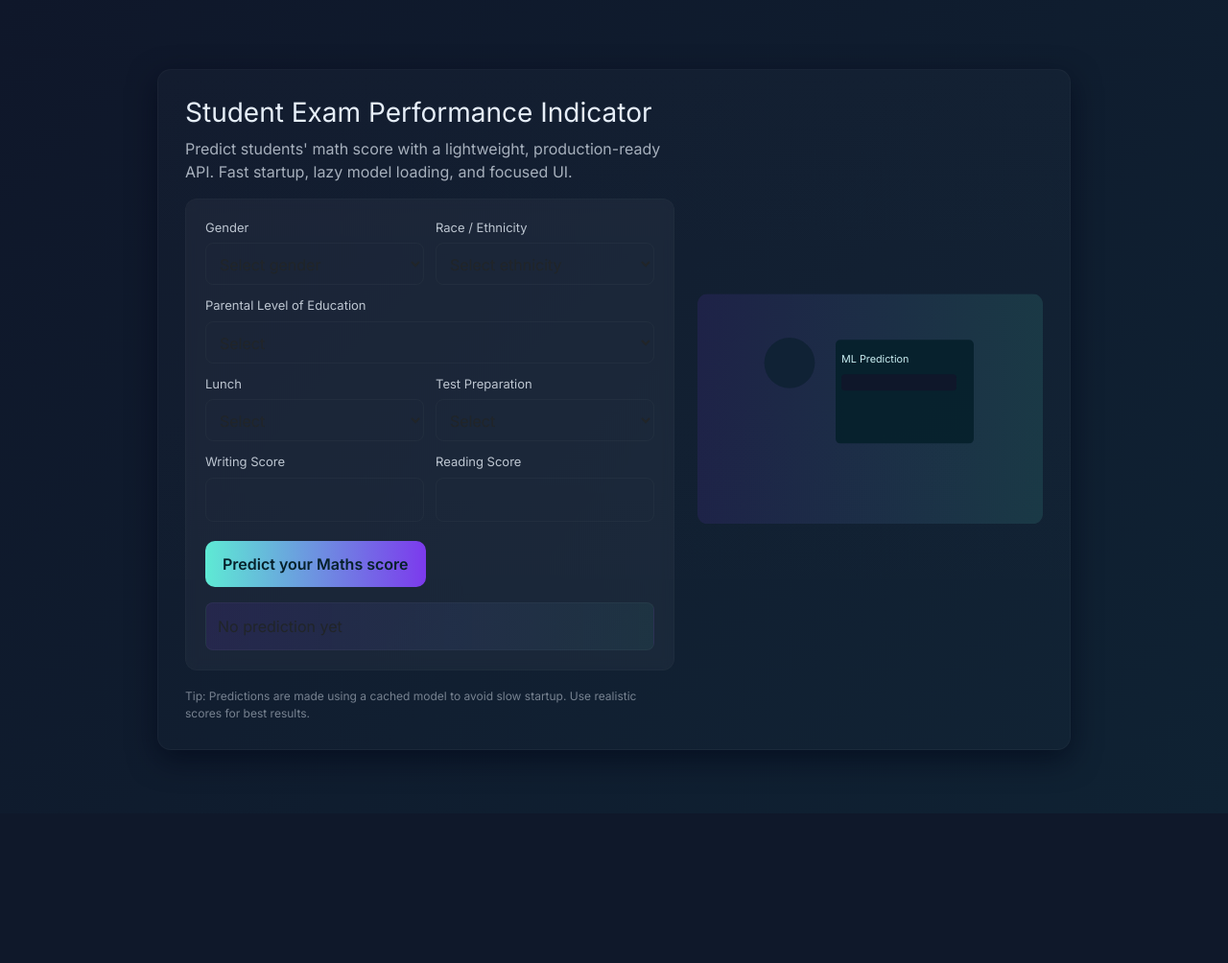
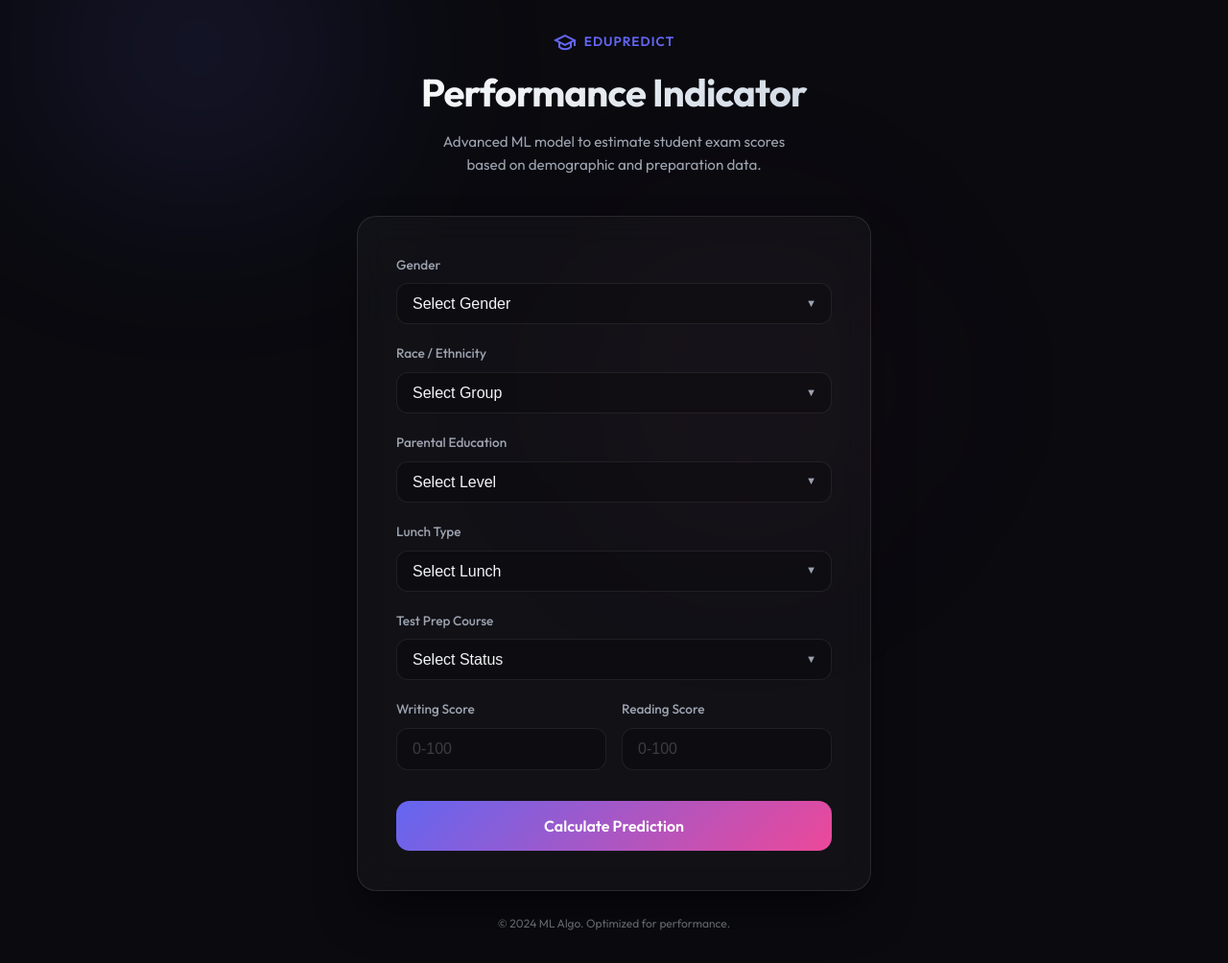
Before and after one commit to aryan-nampally/student-performance-using-MLOPS, a Flask app: page /predictdata in a window 1280 px wide. Shown: the whole page at 96% size. Before the commit the page ends 782 px from the top, so only its background shows below. Run offline with Flask 3, Linux system fonts and the light colour scheme.

Commit message:
Revamp UI with minimalistic design and animations

```diff
--- a/application.py
+++ b/application.py
@@ -1,4 +1,4 @@
-from flask import Flask,request,render_template
+from flask import Flask,request,render_template,jsonify
 import numpy as np
 import pandas as pd
 
@@ -38,6 +38,11 @@
         print("Mid Prediction")
         results=predict_pipeline.predict(pred_df)
         print("after Prediction")
+
+        # Support for AJAX requests
+        if request.headers.get('X-Requested-With') == 'XMLHttpRequest':
+            return jsonify({'result': results[0]})
+
         return render_template('home.html',results=results[0])
 
 
--- a/static/css/styles.css
+++ b/static/css/styles.css
@@ -1,56 +1,297 @@
-/* Modern UI styles */
-@import url('https://fonts.googleapis.com/css2?family=Inter:wght@300;400;600;700&display=swap');
+/* Global Reset & Core Styles */
+@import url('https://fonts.googleapis.com/css2?family=Outfit:wght@300;400;500;600;700&display=swap');
 
-:root{
-  --bg1: #0f172a; /* deep navy */
-  --bg2: #0f2233; /* darker teal */
-  --accent: #5eead4; /* aqua */
-  --accent-2: #7c3aed; /* purple */
-  --card: rgba(255,255,255,0.04);
-  --glass: rgba(255,255,255,0.05);
+:root {
+    --bg-dark: #0a0a0f;
+    --bg-panel: rgba(255, 255, 255, 0.03);
+    --primary: #6366f1;
+    --secondary: #ec4899;
+    --accent: #8b5cf6;
+    --text-main: #f3f4f6;
+    --text-muted: #9ca3af;
+    --border: rgba(255, 255, 255, 0.08);
+    --glass-border: rgba(255, 255, 255, 0.1);
+    --input-bg: rgba(0, 0, 0, 0.2);
+    --success: #10b981;
 }
 
-*{box-sizing:border-box;font-family: 'Inter', system-ui, -apple-system, 'Segoe UI', Roboto, 'Helvetica Neue', Arial;}
-html,body{height:100%;margin:0;background:linear-gradient(135deg,var(--bg1),var(--bg2));color:#e6eef8}
+* {
+    box-sizing: border-box;
+    margin: 0;
+    padding: 0;
+}
 
-.container{
-  max-width:1000px;margin:48px auto;padding:24px;
+body {
+    font-family: 'Outfit', sans-serif;
+    background-color: var(--bg-dark);
+    color: var(--text-main);
+    line-height: 1.6;
+    overflow-x: hidden;
+    min-height: 100vh;
+    display: flex;
+    justify-content: center;
+    align-items: center;
+    position: relative;
+    -webkit-font-smoothing: antialiased;
 }
-.hero{
-  display:flex;gap:24px;align-items:center;justify-content:space-between;padding:28px;border-radius:14px;background:linear-gradient(180deg, rgba(255,255,255,0.02), rgba(255,255,255,0.01));box-shadow:0 10px 30px rgba(2,6,23,0.6);border:1px solid rgba(255,255,255,0.03);
+
+/* Ambient Background */
+.background-glob {
+    position: fixed;
+    top: -20%;
+    left: -10%;
+    width: 50%;
+    height: 50%;
+    background: radial-gradient(circle, rgba(99, 102, 241, 0.15) 0%, rgba(0,0,0,0) 70%);
+    filter: blur(80px);
+    z-index: -1;
+    animation: drift 20s infinite alternate ease-in-out;
 }
-.hero-left{flex:1}
-.hero-right{width:360px}
-.h-title{font-size:28px;margin:0 0 8px 0}
-.h-sub{color:rgba(230,238,248,0.7);margin:0 0 16px}
 
-.card{background:var(--card);padding:20px;border-radius:12px;backdrop-filter: blur(6px);border:1px solid rgba(255,255,255,0.02)}
-.form-row{display:grid;grid-template-columns:1fr 1fr;gap:12px}
-.form-row .full{grid-column:1/-1}
-label{display:block;font-size:13px;color:rgba(230,238,248,0.8);margin-bottom:6px}
-select,input{width:100%;padding:10px;border-radius:8px;border:1px solid rgba(255,255,255,0.03);background:transparent;color:inherit}
-select:focus,input:focus{outline:none;box-shadow:0 0 0 3px rgba(94,234,212,0.08);border-color:var(--accent)}
+.background-glob::after {
+    content: '';
+    position: absolute;
+    top: 50vh;
+    left: 50vw;
+    width: 80%;
+    height: 80%;
+    background: radial-gradient(circle, rgba(236, 72, 153, 0.1) 0%, rgba(0,0,0,0) 60%);
+    filter: blur(100px);
+    animation: drift2 25s infinite alternate ease-in-out;
+}
 
-.btn-primary{background:linear-gradient(90deg,var(--accent),var(--accent-2));border:none;color:#06212b;padding:12px 18px;border-radius:10px;font-weight:600;cursor:pointer;display:inline-flex;align-items:center;gap:10px}
-.btn-primary:disabled{opacity:0.6;cursor:not-allowed}
+@keyframes drift { 0% { transform: translate(0, 0); } 100% { transform: translate(10%, 10%); } }
+@keyframes drift2 { 0% { transform: translate(0, 0); } 100% { transform: translate(-10%, -15%); } }
 
-/* spinner */
-.spinner{width:16px;height:16px;border:2px solid rgba(0,0,0,0.1);border-top-color:rgba(255,255,255,0.9);border-radius:50%;animation:spin 0.8s linear infinite}
-@keyframes spin{to{transform:rotate(360deg)}}
+/* App Layout */
+.app-container {
+    width: 100%;
+    max-width: 600px;
+    padding: 2rem;
+    display: flex;
+    flex-direction: column;
+    gap: 1.5rem;
+    animation: fadeUp 0.8s ease-out;
+}
 
-/* floating animation */
-@keyframes floatUp{0%{transform:translateY(0)}50%{transform:translateY(-8px)}100%{transform:translateY(0)}}
-.hero-right svg{animation:floatUp 6s ease-in-out infinite}
+/* Header */
+.app-header {
+    text-align: center;
+    margin-bottom: 1rem;
+}
 
-.result{margin-top:16px;padding:12px;border-radius:8px;background:linear-gradient(90deg, rgba(124,58,237,0.12), rgba(94,234,212,0.06));border:1px solid rgba(255,255,255,0.03);opacity:0;transform:translateY(8px);transition:all 420ms ease}
-.result.show{opacity:1;transform:translateY(0)}
+.logo {
+    display: inline-flex;
+    align-items: center;
+    gap: 8px;
+    color: var(--primary);
+    font-weight: 600;
+    margin-bottom: 8px;
+    letter-spacing: 1px;
+    text-transform: uppercase;
+    font-size: 0.85rem;
+}
 
-.small{font-size:13px;color:rgba(230,238,248,0.65)}
+.app-header h1 {
+    font-size: 2.5rem;
+    font-weight: 700;
+    background: linear-gradient(135deg, #fff 0%, #cbd5e1 100%);
+    -webkit-background-clip: text;
+    -webkit-text-fill-color: transparent;
+    margin-bottom: 0.5rem;
+    letter-spacing: -0.02em;
+}
 
-.footer{margin-top:18px;font-size:12px;color:rgba(230,238,248,0.48)}
+.app-header p {
+    color: var(--text-muted);
+    font-size: 0.95rem;
+    max-width: 400px;
+    margin: 0 auto;
+}
 
-@media(max-width:820px){
-  .hero{flex-direction:column}
-  .hero-right{width:100%}
-  .form-row{grid-template-columns:1fr}
+/* Glass Card */
+.glass-panel {
+    background: var(--bg-panel);
+    backdrop-filter: blur(16px);
+    -webkit-backdrop-filter: blur(16px);
+    border: 1px solid var(--glass-border);
+    border-radius: 20px;
+    padding: 2.5rem;
+    box-shadow: 0 25px 50px -12px rgba(0, 0, 0, 0.5);
+    position: relative;
+    overflow: hidden;
 }
+
+/* Form Styles */
+.form-grid {
+    display: grid;
+    gap: 1.25rem;
+}
+
+.form-group label {
+    display: block;
+    font-size: 0.85rem;
+    font-weight: 500;
+    color: var(--text-muted);
+    margin-bottom: 0.5rem;
+    transition: color 0.3s;
+}
+
+.input-group {
+    display: grid;
+    grid-template-columns: 1fr 1fr;
+    gap: 1rem;
+}
+
+/* Inputs & Selects */
+input, select {
+    width: 100%;
+    padding: 12px 16px;
+    background: var(--input-bg);
+    border: 1px solid var(--border);
+    border-radius: 12px;
+    color: var(--text-main);
+    font-size: 1rem;
+    transition: all 0.3s ease;
+    appearance: none;
+}
+
+.select-wrapper {
+    position: relative;
+}
+
+.select-wrapper::after {
+    content: '▼';
+    font-size: 0.7rem;
+    color: var(--text-muted);
+    position: absolute;
+    right: 16px;
+    top: 50%;
+    transform: translateY(-50%);
+    pointer-events: none;
+}
+
+input:focus, select:focus {
+    outline: none;
+    border-color: var(--primary);
+    box-shadow: 0 0 0 4px rgba(99, 102, 241, 0.1);
+    background: rgba(0, 0, 0, 0.4);
+}
+
+input::placeholder {
+    color: rgba(255, 255, 255, 0.2);
+}
+
+/* Button */
+.cta-button {
+    width: 100%;
+    margin-top: 2rem;
+    padding: 16px;
+    border: none;
+    border-radius: 14px;
+    background: linear-gradient(135deg, var(--primary), var(--secondary));
+    color: white;
+    font-family: inherit;
+    font-weight: 600;
+    font-size: 1rem;
+    cursor: pointer;
+    position: relative;
+    overflow: hidden;
+    transition: transform 0.2s, box-shadow 0.2s;
+}
+
+.cta-button:hover {
+    transform: translateY(-2px);
+    box-shadow: 0 10px 20px -5px rgba(236, 72, 153, 0.4);
+}
+
+.cta-button:active {
+    transform: scale(0.98);
+}
+
+/* Loader */
+.loader {
+    display: none;
+    width: 24px;
+    height: 24px;
+    border: 3px solid rgba(255,255,255,0.3);
+    border-radius: 50%;
+    border-top-color: white;
+    animation: spin 0.8s linear infinite;
+    position: absolute;
+    left: 50%;
+    top: 50%;
+    transform: translate(-50%, -50%);
+}
+
+.cta-button.loading .btn-text {
+    visibility: hidden;
+}
+
+.cta-button.loading .loader {
+    display: block;
+}
+
+/* Result Area */
+.result-area {
+    margin-top: 0;
+    height: 0;
+    opacity: 0;
+    overflow: hidden;
+    transition: all 0.6s cubic-bezier(0.16, 1, 0.3, 1);
+    border-top: 1px solid rgba(255,255,255,0.05);
+}
+
+.result-area.visible {
+    margin-top: 2rem;
+    height: 100px;
+    opacity: 1;
+    padding-top: 1.5rem;
+}
+
+.result-content {
+    background: linear-gradient(90deg, rgba(16, 185, 129, 0.1), rgba(16, 185, 129, 0.05));
+    border: 1px solid rgba(16, 185, 129, 0.2);
+    border-radius: 12px;
+    height: 100%;
+    display: flex;
+    flex-direction: column;
+    align-items: center;
+    justify-content: center;
+    color: var(--success);
+}
+
+.result-label {
+    font-size: 0.8rem;
+    text-transform: uppercase;
+    letter-spacing: 1px;
+    margin-bottom: 4px;
+    opacity: 0.8;
+}
+
+.result-value {
+    font-size: 3rem;
+    font-weight: 700;
+    line-height: 1;
+}
+
+/* Footer */
+footer {
+    text-align: center;
+    font-size: 0.75rem;
+    color: var(--text-muted);
+    opacity: 0.6;
+}
+
+/* Animations */
+@keyframes spin { to { transform: translate(-50%, -50%) rotate(360deg); } }
+@keyframes fadeUp {
+    from { opacity: 0; transform: translateY(20px); }
+    to { opacity: 1; transform: translateY(0); }
+}
+
+@media (max-width: 480px) {
+    .app-container { padding: 1rem; }
+    .glass-panel { padding: 1.5rem; }
+    .app-header h1 { font-size: 2rem; }
+}
--- a/static/js/main.js
+++ b/static/js/main.js
@@ -1,22 +1,62 @@
-document.addEventListener('DOMContentLoaded',function(){
-  const form=document.querySelector('#predict-form');
-  const btn=document.querySelector('#submit-btn');
-  const result=document.querySelector('#prediction-result');
+document.addEventListener('DOMContentLoaded', () => {
+  const form = document.querySelector('#predict-form');
+  const btn = document.querySelector('#submit-btn');
+  const resultContainer = document.querySelector('#result-container');
+  const resultValue = document.querySelector('#prediction-value');
 
-  if(result && result.textContent.trim().length>0){
-    // animate in result
-    result.classList.add('show');
+  if (form) {
+    form.addEventListener('submit', async (e) => {
+      e.preventDefault();
+
+      // UI Loading State
+      btn.classList.add('loading');
+      btn.disabled = true;
+
+      // Hide previous result if any
+      resultContainer.classList.remove('visible');
+
+      const formData = new FormData(form);
+
+      try {
+        const response = await fetch(form.action, {
+          method: 'POST',
+          headers: {
+            'X-Requested-With': 'XMLHttpRequest'
+          },
+          body: formData
+        });
+
+        if (response.ok) {
+          const data = await response.json();
+
+          // Artificial delay for smooth animation flow
+          setTimeout(() => {
+            resultValue.textContent = Math.round(data.result); // Rounding just in case
+            resultContainer.classList.add('visible');
+            btn.classList.remove('loading');
+            btn.disabled = false;
+          }, 600);
+        } else {
+          console.error('Server error');
+          btn.classList.remove('loading');
+          btn.disabled = false;
+        }
+      } catch (error) {
+        console.error('Error:', error);
+        btn.classList.remove('loading');
+        btn.disabled = false;
+      }
+    });
   }
 
-  if(form){
-    form.addEventListener('submit', function(){
-      btn.disabled=true;
-      const spinner=document.createElement('span');
-      spinner.className='spinner';
-      spinner.setAttribute('aria-hidden','true');
-      // clear text and append spinner
-      btn.querySelector('span')?.remove();
-      btn.appendChild(spinner);
+  // Input animation helpers
+  const inputs = document.querySelectorAll('input, select');
+  inputs.forEach(input => {
+    input.addEventListener('focus', () => {
+      input.parentElement.classList.add('focused');
     });
-  }
+    input.addEventListener('blur', () => {
+      input.parentElement.classList.remove('focused');
+    });
+  });
 });
--- a/templates/home.html
+++ b/templates/home.html
@@ -1,33 +1,48 @@
 <!DOCTYPE html>
 <html lang="en">
 <head>
-    <meta charset="utf-8" />
-    <meta name="viewport" content="width=device-width, initial-scale=1" />
-    <title>Student Exam Performance</title>
-    <link href="https://cdn.jsdelivr.net/npm/bootstrap@5.3.2/dist/css/bootstrap.min.css" rel="stylesheet">
+    <meta charset="UTF-8">
+    <meta name="viewport" content="width=device-width, initial-scale=1.0">
+    <title>Student Performance Predictor</title>
+    <link rel="preconnect" href="https://fonts.googleapis.com">
+    <link rel="preconnect" href="https://fonts.gstatic.com" crossorigin>
+    <link href="https://fonts.googleapis.com/css2?family=Outfit:wght@300;400;500;600&display=swap" rel="stylesheet">
     <link rel="stylesheet" href="{{ url_for('static', filename='css/styles.css') }}">
 </head>
 <body>
-    <div class="container">
-      <div class="hero">
-        <div class="hero-left">
-          <h1 class="h-title">Student Exam Performance Indicator</h1>
-          <p class="h-sub">Predict students' math score with a lightweight, production-ready API. Fast startup, lazy model loading, and focused UI.</p>
-          <div class="card">
+    <div class="background-glob"></div>
+    <div class="app-container">
+        <header class="app-header">
+            <div class="logo">
+                <svg width="24" height="24" viewBox="0 0 24 24" fill="none" stroke="currentColor" stroke-width="2">
+                    <path d="M22 10v6M2 10l10-5 10 5-10 5z"/>
+                    <path d="M6 12v5c3 3 9 3 12 0v-5"/>
+                </svg>
+                <span>EduPredict</span>
+            </div>
+            <h1>Performance Indicator</h1>
+            <p>Advanced ML model to estimate student exam scores based on demographic and preparation data.</p>
+        </header>
+
+        <main class="card glass-panel">
             <form id="predict-form" action="{{ url_for('predict_datapoint') }}" method="post">
-              <div class="form-row">
-                <div>
+                <div class="form-grid">
+                    <div class="form-group">
                         <label>Gender</label>
+                        <div class="select-wrapper">
                             <select name="gender" required>
-                    <option disabled selected value="">Select gender</option>
+                                <option value="" disabled selected>Select Gender</option>
                                 <option value="male">Male</option>
                                 <option value="female">Female</option>
                             </select>
                         </div>
-                <div>
+                    </div>
+
+                    <div class="form-group">
                         <label>Race / Ethnicity</label>
+                        <div class="select-wrapper">
                             <select name="ethnicity" required>
-                    <option disabled selected value="">Select ethnicity</option>
+                                <option value="" disabled selected>Select Group</option>
                                 <option value="group A">Group A</option>
                                 <option value="group B">Group B</option>
                                 <option value="group C">Group C</option>
@@ -35,79 +50,78 @@
                                 <option value="group E">Group E</option>
                             </select>
                         </div>
+                    </div>
 
-                <div class="full">
-                  <label>Parental Level of Education</label>
+                    <div class="form-group">
+                        <label>Parental Education</label>
+                        <div class="select-wrapper">
                             <select name="parental_level_of_education" required>
-                    <option disabled selected value="">Select</option>
-                    <option value="associate's degree">associate's degree</option>
-                    <option value="bachelor's degree">bachelor's degree</option>
-                    <option value="high school">high school</option>
-                    <option value="master's degree">master's degree</option>
-                    <option value="some college">some college</option>
-                    <option value="some high school">some high school</option>
+                                <option value="" disabled selected>Select Level</option>
+                                <option value="associate's degree">Associate's Degree</option>
+                                <option value="bachelor's degree">Bachelor's Degree</option>
+                                <option value="high school">High School</option>
+                                <option value="master's degree">Master's Degree</option>
+                                <option value="some college">Some College</option>
+                                <option value="some high school">Some High School</option>
                             </select>
                         </div>
+                    </div>
 
-                <div>
-                  <label>Lunch</label>
+                    <div class="form-group">
+                        <label>Lunch Type</label>
+                        <div class="select-wrapper">
                             <select name="lunch" required>
-                    <option disabled selected value="">Select</option>
-                    <option value="free/reduced">free/reduced</option>
-                    <option value="standard">standard</option>
+                                <option value="" disabled selected>Select Lunch</option>
+                                <option value="free/reduced">Free / Reduced</option>
+                                <option value="standard">Standard</option>
                             </select>
                         </div>
+                    </div>
 
-                <div>
-                  <label>Test Preparation</label>
+                    <div class="form-group">
+                        <label>Test Prep Course</label>
+                        <div class="select-wrapper">
                             <select name="test_preparation_course" required>
-                    <option disabled selected value="">Select</option>
+                                <option value="" disabled selected>Select Status</option>
                                 <option value="none">None</option>
                                 <option value="completed">Completed</option>
                             </select>
                         </div>
+                    </div>
 
+                    <div class="form-group input-group">
                         <div>
                             <label>Writing Score</label>
-                  <input type="number" name="writing_score" min="0" max="100" />
+                            <input type="number" name="writing_score" min="0" max="100" placeholder="0-100" required />
                         </div>
-
                         <div>
                             <label>Reading Score</label>
-                  <input type="number" name="reading_score" min="0" max="100" />
-                </div>
-
-                <div class="full" style="margin-top:8px">
-                  <button id="submit-btn" class="btn-primary" type="submit"><span>Predict your Maths score</span></button>
-                </div>
-              </div>
-            </form>
-
-            <div id="prediction-result" class="result">{% if results %}The prediction is <strong>{{ results }}</strong>{% else %}No prediction yet{% endif %}</div>
-          </div>
-
-          <div class="footer small">Tip: Predictions are made using a cached model to avoid slow startup. Use realistic scores for best results.</div>
-        </div>
-
-        <div class="hero-right">
-          <!-- Lightweight illustrative SVG (keeps repo small) -->
-          <svg width="100%" height="100%" viewBox="0 0 600 400" fill="none" xmlns="http://www.w3.org/2000/svg" aria-hidden="true">
-            <defs>
-              <linearGradient id="g" x1="0" x2="1"><stop offset="0" stop-color="#7c3aed"/><stop offset="1" stop-color="#5eead4"/></linearGradient>
-            </defs>
-            <rect rx="18" width="600" height="400" fill="url(#g)" opacity="0.12"/>
-            <g transform="translate(40,40)">
-              <circle cx="120" cy="80" r="44" fill="#0f2233" opacity="0.85"/>
-              <rect x="200" y="40" width="240" height="180" rx="8" fill="#06212b" opacity="0.9"/>
-              <text x="210" y="80" fill="#cbeff3" font-size="18">ML Prediction</text>
-              <rect x="210" y="100" width="200" height="28" rx="6" fill="#0f172a"/>
-            </g>
-          </svg>
+                            <input type="number" name="reading_score" min="0" max="100" placeholder="0-100" required />
                         </div>
                     </div>
                 </div>
 
-    <script src="https://cdn.jsdelivr.net/npm/bootstrap@5.3.2/dist/js/bootstrap.bundle.min.js"></script>
+                <div class="form-footer">
+                    <button id="submit-btn" type="submit" class="cta-button">
+                        <span class="btn-text">Calculate Prediction</span>
+                        <div class="loader"></div>
+                    </button>
+                </div>
+            </form>
+
+            <div id="result-container" class="result-area {% if results %}visible{% endif %}">
+                <div class="result-content">
+                    <span class="result-label">Predicted Math Score</span>
+                    <span class="result-value" id="prediction-value">{{ results if results else '' }}</span>
+                </div>
+            </div>
+        </main>
+
+        <footer>
+            <p>&copy; 2024 ML Algo. Optimized for performance.</p>
+        </footer>
+    </div>
+
     <script src="{{ url_for('static', filename='js/main.js') }}"></script>
 </body>
 </html>
```
Also changed, not shown: templates/index.html (+37 -1 lines). Lines whose indentation alone changed are shown as unchanged.
